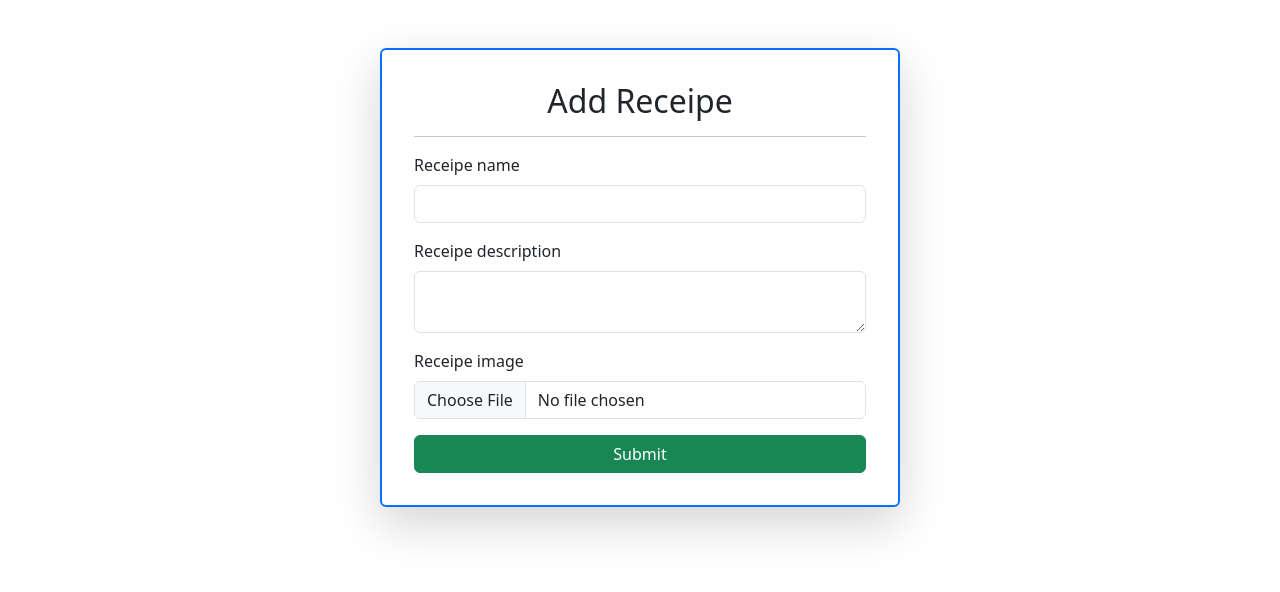
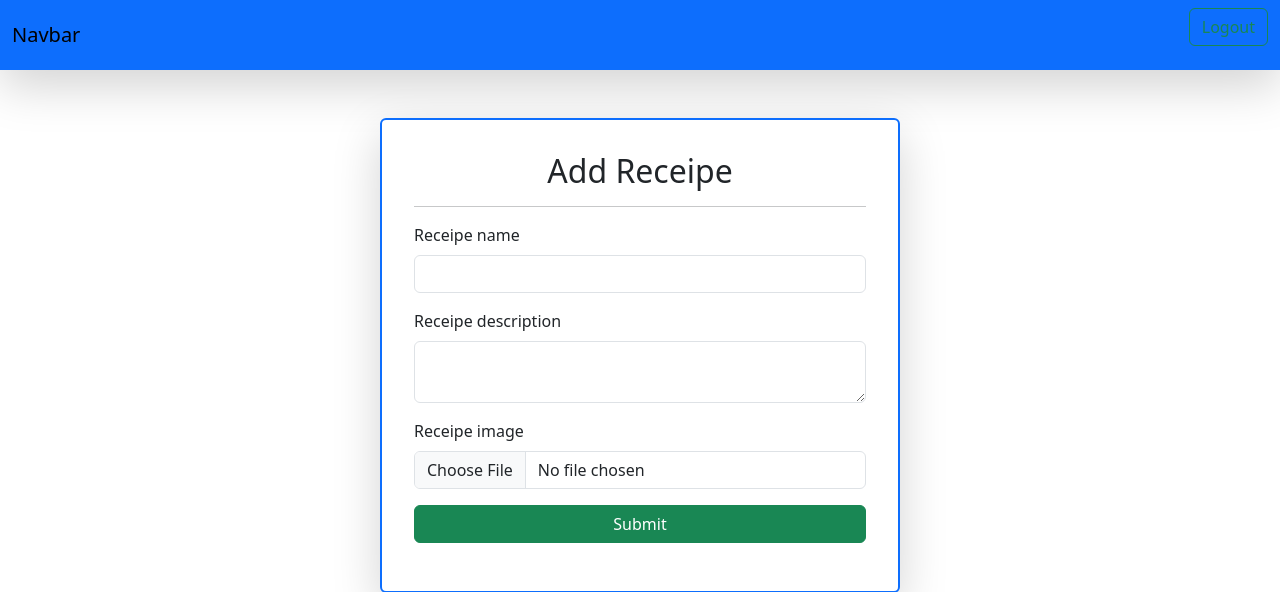
Before and after one commit to sandeepsidar1210-rgb/Recipe-app, a Django app: page /receipes/ in a window 1280 px wide. Shown: the top 592 px of the page. Run offline with Django 5.2, Linux system fonts and the light colour scheme; data that the repository does not hold is empty.

Commit message:
added navigation bar

```diff
--- a/Django/urls.py
+++ b/Django/urls.py
@@ -40,7 +40,8 @@ urlpatterns = [
     path('delete_receipe/<id>/', delete_receipe , name="delete_receipe"),
     path('update_receipe/<id>/', update_receipe , name="update_receipe"),
     path('login/' , login_page ,name ="login_page" ),
-    path('register/', register , name="register")
+    path('register/', register , name="register"),
+    path('logout/', logout_page , name="logout_page")
 ]
 
 
--- a/VEGE/templates/base.html
+++ b/VEGE/templates/base.html
@@ -1,29 +1,30 @@
-<!DOCTYPE html>
+<!doctype html>
 <html lang="en">
   <head>
-    <meta charset="UTF-8">
-    <meta name="viewport" content="width=device-width, initial-scale=1.0">
+    <meta charset="UTF-8" />
+    <meta name="viewport" content="width=device-width, initial-scale=1.0" />
 
     <title>{{ page }}</title>
 
     <!-- Bootstrap CSS -->
-    <link href="https://cdn.jsdelivr.net/npm/bootstrap@5.3.3/dist/css/bootstrap.min.css" rel="stylesheet">
+    <link
+      href="https://cdn.jsdelivr.net/npm/bootstrap@5.3.3/dist/css/bootstrap.min.css"
+      rel="stylesheet"
+    />
 
     <style>
-        table, th, td {
+      table,
+      th,
+      td {
         border: 1px solid black;
       }
     </style>
   </head>
 
   <body>
-    {% block start %}
 
 
-
+{% block start %}
 {% endblock %}
-
-
-
   </body>
 </html>
--- a/VEGE/templates/login.html
+++ b/VEGE/templates/login.html
@@ -1,4 +1,5 @@
 {% extends "base.html" %} {% block start %}
+
 
 <div class="container mt-5 d-flex flex-column align-items-center">
   <div
--- a/VEGE/templates/receipes.html
+++ b/VEGE/templates/receipes.html
@@ -1,4 +1,14 @@
+<nav class="navbar bg-primary shadow-lg">
+  <div class="container-fluid">
+    <a class="navbar-brand">Navbar</a>
+    <form class="d-flex" role="search">
+      <button class="btn btn-outline-success" type="submit">Logout</button>
+    </form>
+  </div>
+</nav>
+
 {% extends "base.html" %} {% block start %}
+
 
 <div class="container mt-5 d-flex flex-column align-items-center">
   <div
--- a/VEGE/views.py
+++ b/VEGE/views.py
@@ -3,7 +3,7 @@ from .models import *
 from django.http import HttpResponse
 from django.contrib.auth.models import User
 from django.contrib import messages
-from django.contrib.auth import authenticate , login
+from django.contrib.auth import authenticate , login ,logout
 # Create your views here.
 
 def receipes(request):
@@ -59,6 +59,10 @@ def delete_receipe(request ,id):
     queryset.delete()
     return redirect('/receipes/')
 
+
+
+
+
 def login_page(request):
     if request.method == "POST":
         username =request.POST.get('username')
@@ -80,6 +84,12 @@ def login_page(request):
 
 
     return render(request, 'login.html')
+
+
+
+def logout_page(request):
+    logout(request)
+    return redirect('/login/')
 
 
 def register(request):
```
Lines whose indentation alone changed are shown as unchanged.
